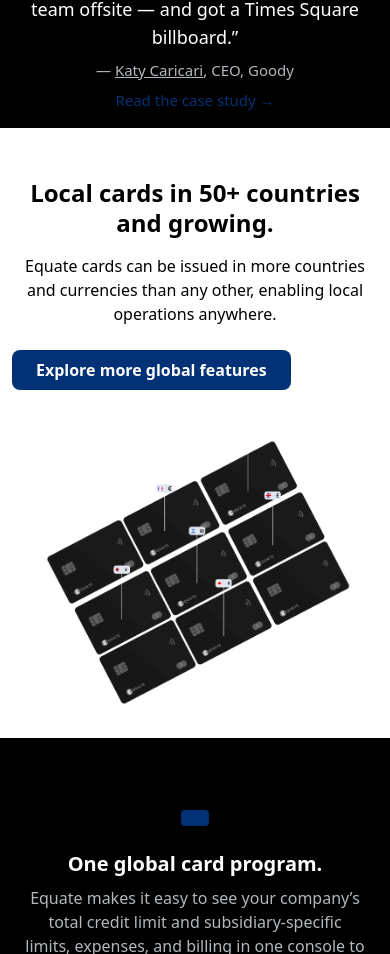
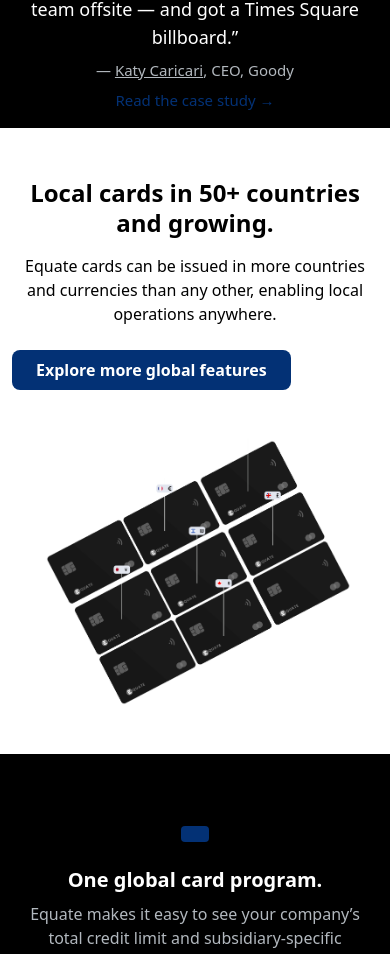
Before and after one commit to Moon19665/equate, a Next.js app: page /corporate-card in a window 390 px wide. Shown: the part 6292-7246 px from the top of the page. Built offline with nearby package versions, Linux system fonts and the light colour scheme.

Commit message:
padding bottom to card group

```diff
--- a/src/components/products/corporate-card/ControlsSection.jsx
+++ b/src/components/products/corporate-card/ControlsSection.jsx
@@ -180,8 +180,8 @@
         </div>
       </div>
 
-      <section className="w-full flex justify-center  bg-white">
-        <div className="w-full max-w-[1920px] pb-[32px] mx-auto flex flex-col items-center text-center md:text-start py-4 md:py-0 md:flex-row overflow-hidden ">
+      <section className="w-full flex justify-center pb-8 bg-white">
+        <div className="w-full max-w-[1920px]  mx-auto flex flex-col items-center text-center md:text-start py-4 md:py-0 md:flex-row overflow-hidden ">
           {/* Left Column: Content */}
           <div className="flex-1 flex flex-col justify-center items-start px-3 md:px-12 ">
             <h2 className="text-2xl sm:text-3xl md:text-4xl font-bold text-black mb-4 leading-tight">
```
